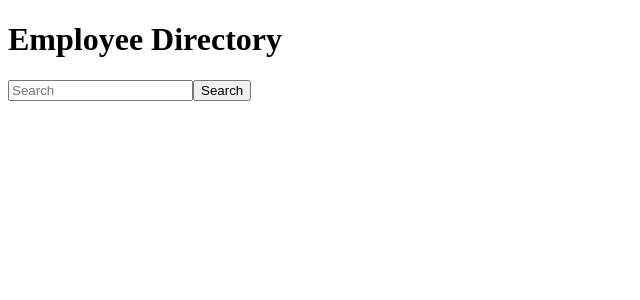
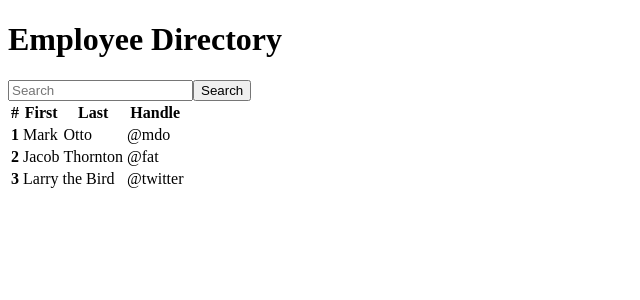
Before and after one commit to silvia-taliana/react-employee-directory, a React (Create React App) app: page / in a window 1280 px wide. Shown: the top 300 px of the page, without its empty margins (0-640 px from the left). Built offline with nearby package versions, Linux system fonts and the light colour scheme.

Commit message:
adding table

```diff
--- a/src/App.js
+++ b/src/App.js
@@ -1,12 +1,14 @@
 import React from "react";
 import Search from "./components/Search/Searchbox";
 import Header from "./components/Header/Header";
+import Table from "./components/Table/Table";
 
 function App() {
   return (
     <div>
       <Header />
       <Search />
+      <Table />
     </div>
   );
 }
--- /dev/null
+++ b/src/components/Table/Table.js
@@ -0,0 +1,40 @@
+import React from "react";
+// import "./style.css";
+
+function Table() {
+    return (
+        <div className="Table">
+            <table class="table">
+                <thead>
+                    <tr>
+                        <th scope="col">#</th>
+                        <th scope="col">First</th>
+                        <th scope="col">Last</th>
+                        <th scope="col">Handle</th>
+                    </tr>
+                </thead>
+                <tbody>
+                    <tr>
+                        <th scope="row">1</th>
+                        <td>Mark</td>
+                        <td>Otto</td>
+                        <td>@mdo</td>
+                    </tr>
+                    <tr>
+                        <th scope="row">2</th>
+                        <td>Jacob</td>
+                        <td>Thornton</td>
+                        <td>@fat</td>
+                    </tr>
+                    <tr>
+                        <th scope="row">3</th>
+                        <td colspan="2">Larry the Bird</td>
+                        <td>@twitter</td>
+                    </tr>
+                </tbody>
+            </table>
+        </div>
+    );
+}
+
+export default Table;
--- a/src/index.js
+++ b/src/index.js
@@ -1,6 +1,7 @@
 import React from 'react';
 import ReactDOM from 'react-dom';
 import App from './App';
+// import 'bootstrap/dist/css/bootstrap.min.css';
 
 ReactDOM.render(
   <React.StrictMode>
```
